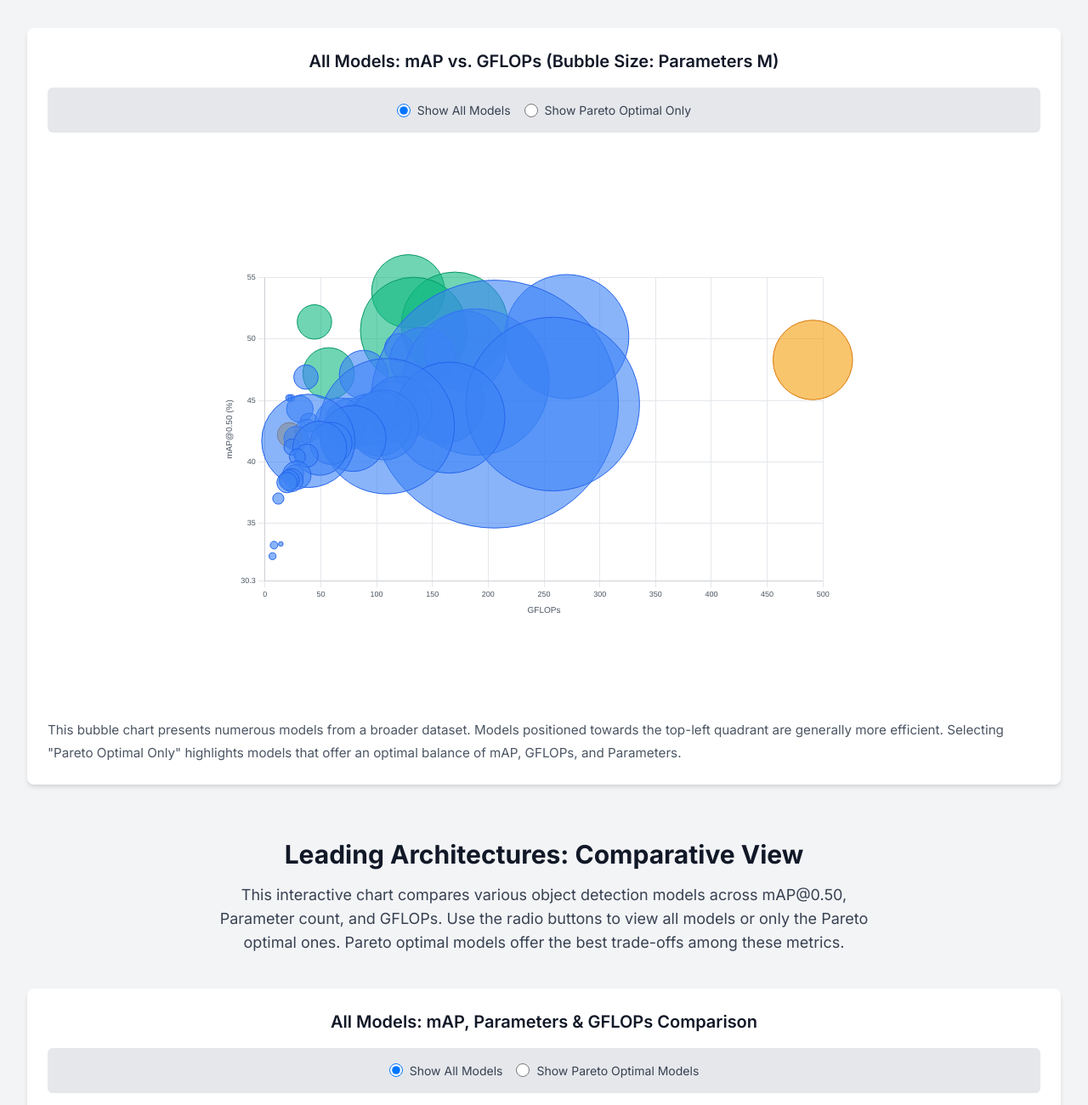
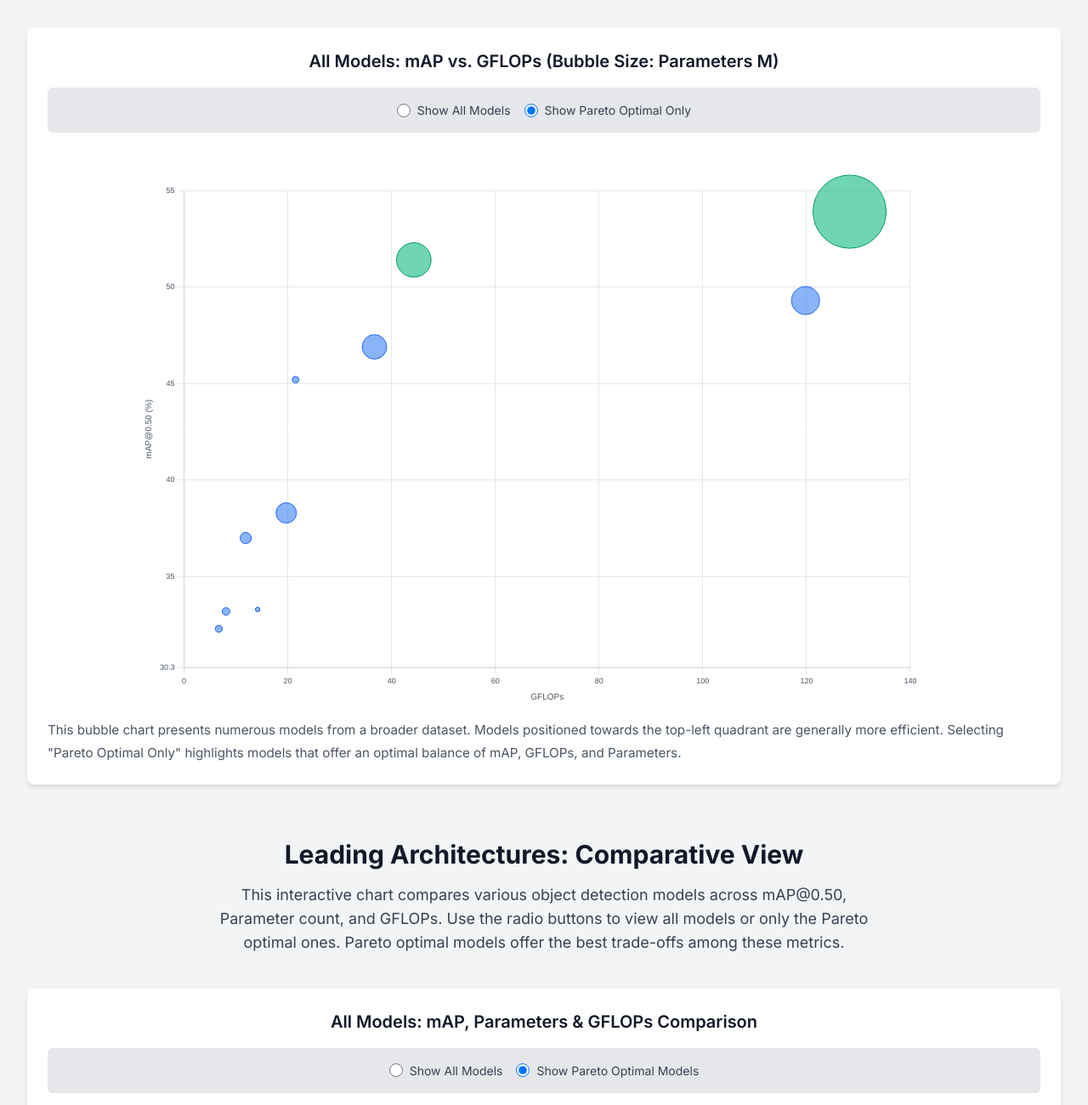
Before and after one commit to Smolinyaroslav/visdrone_literature_review, a plain HTML site: page index.html in a window 1280 px wide. Shown: the part 3800-5100 px from the top of the page at 85% size. Drawn offline with nearby package versions, Linux system fonts and the light colour scheme.

Commit message:
add index.html for real-time object detection literature review and analysis

```diff
--- a/index.html
+++ b/index.html
@@ -241,8 +241,8 @@
             <div class="card">
                  <h3 class="chart-title">All Models: mAP vs. GFLOPs (Bubble Size: Parameters M)</h3>
                  <div id="allModelsToggleControls" class="toggle-controls">
-                    <label><input type="radio" name="bubbleView" value="all" checked> Show All Models</label>
-                    <label><input type="radio" name="bubbleView" value="pareto"> Show Pareto Optimal Only</label>
+                    <label><input type="radio" name="bubbleView" value="all"> Show All Models</label>
+                    <label><input type="radio" name="bubbleView" value="pareto" checked> Show Pareto Optimal Only</label>
                  </div>
                 <div class="large-chart-container">
                     <canvas id="allModelsOverviewChart"></canvas>
@@ -260,8 +260,8 @@
             <div class="card">
                 <h3 class="chart-title">All Models: mAP, Parameters & GFLOPs Comparison</h3>
                 <div id="yoloVsDetrToggleControls" class="toggle-controls">
-                    <label><input type="radio" name="yoloDetrView" value="all" checked> Show All Models</label>
-                    <label><input type="radio" name="yoloDetrView" value="pareto"> Show Pareto Optimal Models</label>
+                    <label><input type="radio" name="yoloDetrView" value="all"> Show All Models</label>
+                    <label><input type="radio" name="yoloDetrView" value="pareto" checked> Show Pareto Optimal Models</label>
                 </div>
                 <div class="chart-container">
                     <canvas id="yoloVsDetrChart"></canvas>
@@ -553,7 +553,7 @@
     document.querySelectorAll('input[name="yoloDetrView"]').forEach(radio => {
         radio.onchange = (event) => updateYoloVsDetrChart(event.target.value === 'pareto');
     });
-    updateYoloVsDetrChart(false);
+    updateYoloVsDetrChart(true);
 
     // NEW CSV data from user upload (mAP_HW_Accuracy_Comparison.csv)
     const newDataCSV = `Network_Name_Clean,mAP,HW_Accuracy,HW_Accuracy_minus_mAP,Inference_Time_ms,OPS_G
@@ -879,7 +879,7 @@ yolov3,38.42,38.29,-0.13,47.62,158.1`;
     document.querySelectorAll('input[name="bubbleView"]').forEach(radio => {
         radio.onchange = (event) => updateAllModelsBubbleChart(event.target.value === 'pareto');
     });
-    updateAllModelsBubbleChart(false);
+    updateAllModelsBubbleChart(true);
 
     const bibliographyItems = [
         "L. Jiao and M. I. Abdullah, “YOLO series algorithms in object detection of unmanned aerial vehicles: a survey,” Serv. Oriented Comput. Appl., vol. 18, no. 3, pp. 269–298, Sep. 2024, doi: 10.1007/s11761-024-00388-w.",
```
